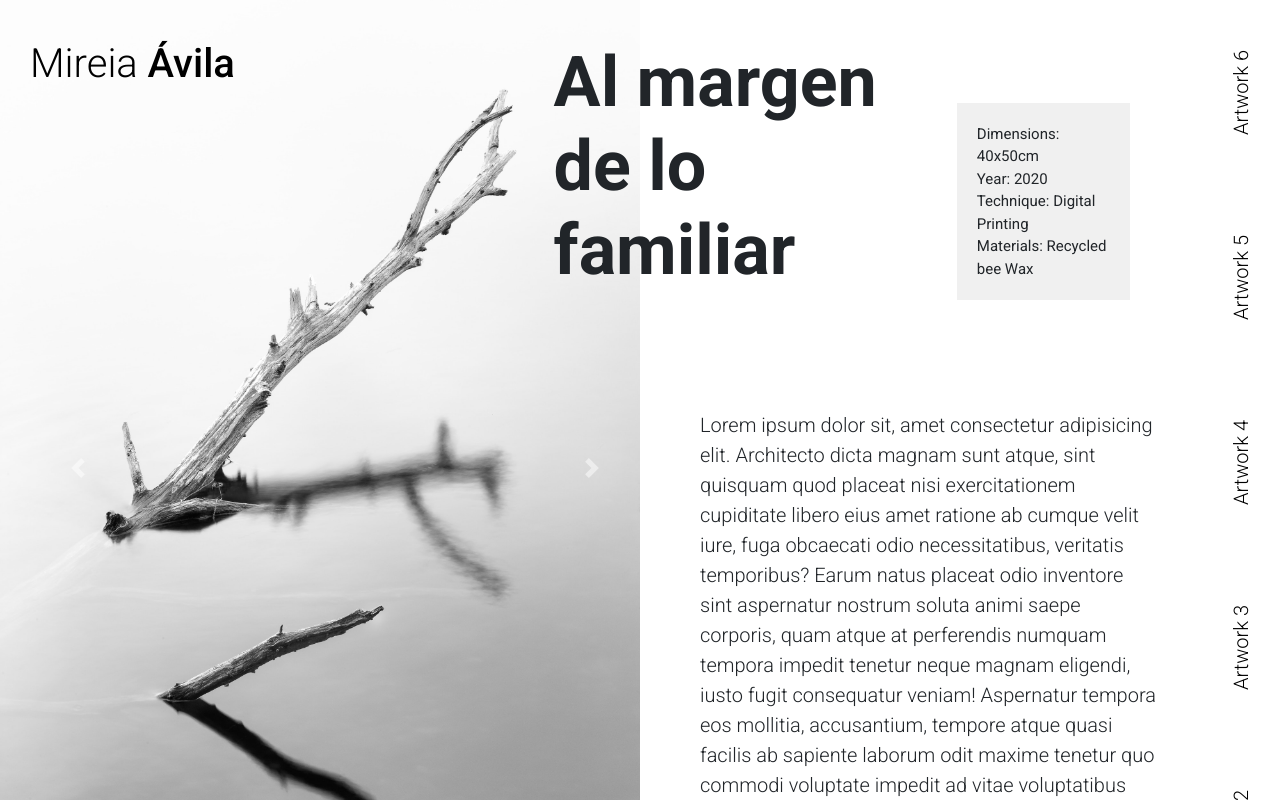
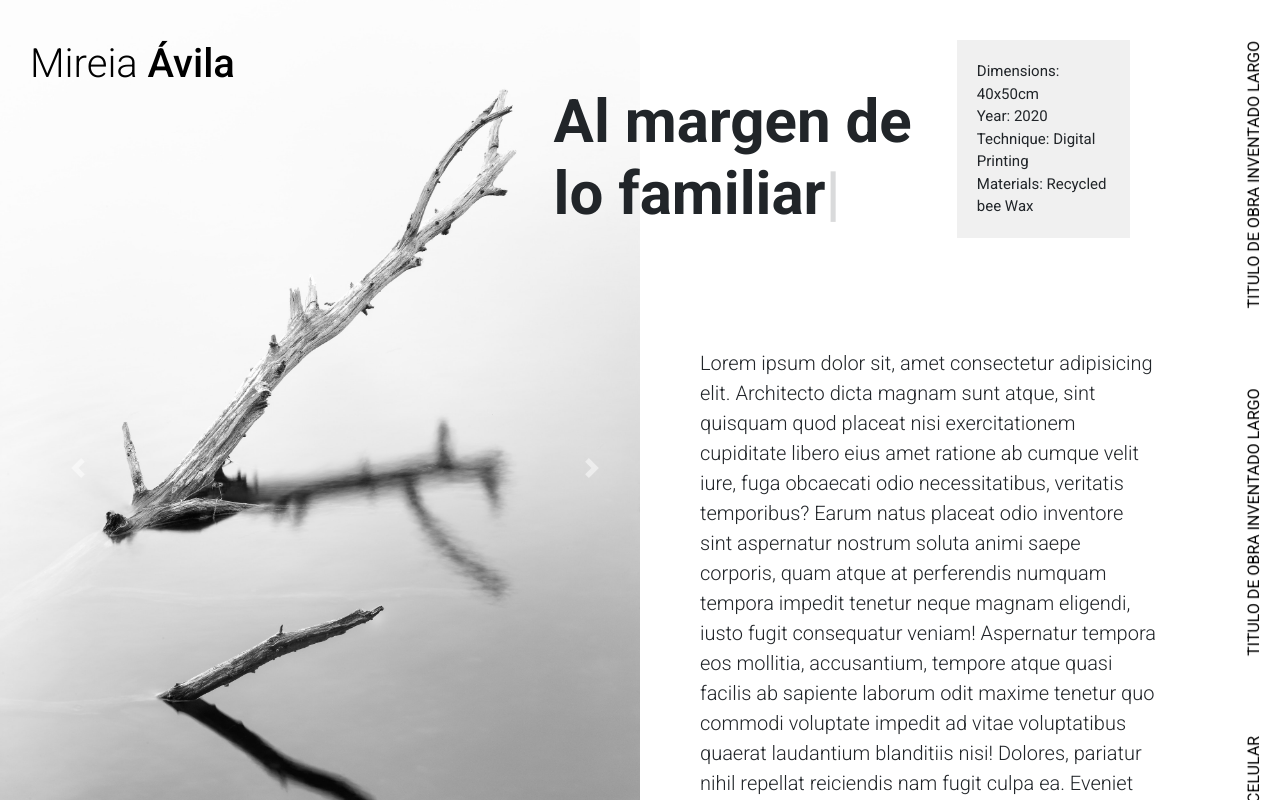
Before and after one commit to LluisPitarch/art-portfolio, a React (Create React App) app: page /artwork-info/1 in a window 1280 px wide. Shown: the top 802 px of the page. Built offline with nearby package versions, Linux system fonts and the light colour scheme.

Commit message:
upload the project

```diff
--- a/package.json
+++ b/package.json
@@ -21,7 +21,8 @@
     "start": "react-scripts start",
     "build": "react-scripts build",
     "test": "react-scripts test",
-    "eject": "react-scripts eject"
+    "eject": "react-scripts eject",
+    "stop": "node server.stop.js"
   },
   "eslintConfig": {
     "extends": "react-app"
--- a/public/index.html
+++ b/public/index.html
@@ -1,5 +1,5 @@
 <!DOCTYPE html>
-<html lang="en">
+<html lang="es">
   <head>
     <meta charset="utf-8" />
     <link rel="icon" href="%PUBLIC_URL%/favicon.png" />
--- /dev/null
+++ b/src/components/ArtworkNav.js
@@ -0,0 +1,32 @@
+import React from 'react';
+
+import './styles/artworknav.css'
+
+class ArtworkNav extends React.Component {
+
+    render() {
+        const navArtworks = this.props.projects
+
+        return (
+
+        <ul className="nav-artwork-ul">
+            <div className="rotated-nav">
+
+                <div className="scrolling-div-nav">
+                    {navArtworks.map((navArtworks) => {
+                        return(
+                            <a onClick={this.props.update} href={`/artwork-info/${navArtworks.id}`}>
+
+                                    {navArtworks.title}
+                            </a>
+                        )
+                    })}
+                </div>
+
+            </div>
+        </ul>
+        )
+    };
+}
+
+export default ArtworkNav;
--- a/src/components/Header.js
+++ b/src/components/Header.js
@@ -7,7 +7,7 @@ import './styles/header.css'
 function Header() {
     return (
         <div className="logo">
-            <Link to="/">
+            <Link className="logo-nav" to="/">
                 <h1><span className="light-logo"> Mireia </span>  Ávila</h1>
             </Link>
         </div>
--- /dev/null
+++ b/src/components/Loading.js
@@ -0,0 +1,16 @@
+import React from 'react';
+
+import Loader from '../img/loader.gif'
+import './styles/loading.css'
+
+function Loading() {
+
+        return (
+            <div className="center-container">
+                <img src={Loader} alt="loading content"/>
+            </div>
+         );
+
+}
+
+export default Loading;
--- /dev/null
+++ b/src/components/styles/artworknav.css
@@ -0,0 +1,44 @@
+.nav-artwork-ul{
+    height: 100vh;
+    flex-flow: column wrap;
+    display: flex;
+    justify-content:flex-end;
+    overflow: auto;
+    overflow-x: scroll;
+}
+
+
+.rotated-nav{
+    width: 3000px;
+    transform-origin: left bottom;
+    transform: rotate(-90deg);
+    margin-left: 50px;
+}
+
+
+
+.nav-artwork-ul a{
+    text-decoration: none;
+    color: black !important;
+    margin: 0px 40px;
+    text-transform: uppercase;
+}
+
+.nav-artwork-ul a:hover{
+text-decoration: none !important;
+color: black;
+
+}
+
+.scrolling-div-nav{
+    animation: move 25s infinite alternate-reverse;
+}
+
+@keyframes move{
+    form{
+        transform: translateX(0px);
+    }
+    to{
+        transform: translateX(-1100px);
+    }
+}
--- a/src/components/styles/header.css
+++ b/src/components/styles/header.css
@@ -1,5 +1,5 @@
 
-a{
+.logo-nav{
     text-decoration: none;
     color: black !important;
     display: inline-block;
@@ -10,7 +10,7 @@ a{
     font-weight: 100;
 }
 
-a:hover{
+.logo-nav:hover{
     text-decoration: none !important;
     color: black;
 
--- /dev/null
+++ b/src/components/styles/loading.css
@@ -0,0 +1,9 @@
+.center-container{
+    display: flex;
+    flex-direction: row;
+    flex-wrap: wrap;
+    justify-content: center;
+    align-items: center;
+    height: 100vh;
+
+}
--- a/src/data/data.js
+++ b/src/data/data.js
@@ -99,7 +99,7 @@ const data = {
 
         },
         {
-            id: 7,
+            id: 8,
             title: "Titulo de obra inventado largo 8",
             shortDescription: 'Lorem ipsum dolor sit, amet consectetur adipisicing elit. Architecto dicta magnam sunt atque, sint quisquam quod placeat nisi exercitationem cupiditate libero eius amet ratione ab cumque velit iure, fuga obcaecati odio necessitatibus, veritatis temporibus? Earum natus placeat odio inventore sint aspernatur nostrum soluta animi saepe corporis, quam atque at perferendis numquam tempora impedit tenetur neque magnam eligendi, iusto fugit consequatur veniam! Aspernatur tempora eos mollitia, accusantium, tempore atque quasi facilis ab sapiente laborum odit maxime tenetur quo commodi voluptate impedit ad vitae voluptatibus quaerat laudantium blanditiis nisi! Dolores, pariatur nihil repellat reiciendis nam fugit culpa ea. Eveniet repellat culpa sequi obcaecati. Cumque recusandae corporis saepe.',
             longDescription: 'Lorem ipsum dolor sit amet consectetur adipisicing elit. Animi quos sed impedit provident aut amet, repellendus voluptatem nihil consectetur et atque velit odit quae obcaecati eum voluptate nam. Ducimus quo nemo, minus corrupti ab tempore, rerum numquam officiis placeat impedit similique dignissimos possimus quae voluptatibus cupiditate inventore deleniti quod iure. Possimus eaque esse illum quidem aliquam, sed perspiciatis repellendus consequatur quam placeat',
--- a/src/pages/ArtworkLayout.js
+++ b/src/pages/ArtworkLayout.js
@@ -1,24 +1,28 @@
 import React from 'react';
-import {Link } from 'react-router-dom'
 
 import './styles/artworklayout.css'
 import './styles/home.css'
 import Typed from 'react-typed'
 import ArtworkSlider from '../components/ArtworkSlider';
 import Header from '../components/Header'
+import ArtworkNav from '../components/ArtworkNav'
+import Loading from '../components/Loading';
 
 import Data from '../data/data'
 
 class ArtworkLayout extends React.Component {
     state = {
-        loading: 'false',
-        error: 'null',
-        artworks: ''
+        loading: true,
+        error: null,
+        artworks: '',
+        nonActiveArtworks: [],
      }
 
     componentDidMount(){
-        this.chargeArtworkData()
+        this.chargeArtworkData();
+        this.getNonActiveArtworks();
     }
+
 
     chargeArtworkData = async (e) => {
         this.setState( {loading: true, error: null})
@@ -29,7 +33,22 @@ class ArtworkLayout extends React.Component {
                 // Getting data of the artworks that matches with the hash id from the collection
                 )
 
-            this.setState( {loading: false, artworks: artworkData})
+            await this.setState({ artworks: artworkData })
+            this.setState( {loading: false})
+        } catch (error) {
+            this.setState( {loading: false, error: error})
+        }
+    }
+
+    getNonActiveArtworks = async (e) => {
+        this.setState( {loading: true, error: null})
+
+        try {
+            const artworkCollection = await Data.artworks;
+            const id = this.props.match.params.artworksId
+            const nonActiveArtworksList = await artworkCollection.filter( (artworkCollection) => artworkCollection.id !== id)
+
+            this.setState( {loading: false, nonActiveArtworks: nonActiveArtworksList})
 
         } catch (error) {
             this.setState( {loading: false, error: error})
@@ -37,11 +56,16 @@ class ArtworkLayout extends React.Component {
     }
 
 
-    render() {
+  render() {
 
         const title = this.state.artworks.title
+        const navArtworks = this.state.nonActiveArtworks
 
-        return (
+        if(this.state.loading === true){
+            return (<Loading/>)
+        }
+
+            return (
                 <div className="container-artwork">
                     <div className="content-img-artwork">
                         <Header/>
@@ -62,10 +86,7 @@ class ArtworkLayout extends React.Component {
                                         strings={[
                                             `${title}`
                                         ]}
-                                        typeSpeed={60}
-                                        backSpeed={50}
-                                        backDelay={10000}
-                                        loop
+                                        typeSpeed={80}
                                     />
                                     </h2>
                                 </div>
@@ -84,17 +105,8 @@ class ArtworkLayout extends React.Component {
                                 <p>{this.state.artworks.longDescription}</p>
                             </div>
                         </div>
-                        <div className="nav-artwork">
-                            <ul>
-                                <li>
-                                    <Link>Artwork 1</Link>
-                                    <Link>Artwork 2</Link>
-                                    <Link>Artwork 3</Link>
-                                    <Link>Artwork 4</Link>
-                                    <Link>Artwork 5</Link>
-                                    <Link className="last-link-artwork" to="/artwork">Artwork 6</Link>
-                                </li>
-                            </ul>
+                        <div className="nav-artwork-container">
+                            <ArtworkNav projects={navArtworks} update={this.chargeArtworkData}/>
                         </div>
 
                     </div>
--- a/src/pages/NotFound.js
+++ b/src/pages/NotFound.js
@@ -21,7 +21,7 @@ class NotFound extends React.Component {
                         <li>
                             <Link>Contact</Link>
                             <Link>Bio</Link>
-                            <Link className="last-link">Artwork</Link>
+                            <Link className="last-link" to="/artworks-list">Projects</Link>
                         </li>
                     </ul>
                 </div>
--- a/src/pages/styles/artworklayout.css
+++ b/src/pages/styles/artworklayout.css
@@ -27,31 +27,9 @@
     width: 50%;
 }
 
-.nav-artwork{
+.nav-artwork-container{
     width: 10%;
 
-}
-
-.nav-artwork ul{
-    text-align: end;
-    list-style: none;
-    position:fixed;
-    transform-origin: left top;
-    transform:rotate(-90deg) translateX(-100%);
-    width: 100vw;
-}
-
-.nav-artwork a{
-    color: black;
-    font-size: 20px;
-    text-decoration: none;
-    display: inline-block;
-    margin: 10px 50px;
-    font-weight: lighter;
-}
-
-.last-link-artwork{
-    margin-right: 20%
 }
 
 .content-text-artwork{
@@ -78,13 +56,12 @@
 }
 
 
-
 .container-artwork-title{
     width: 70%;
     display: flex;
     align-items: flex-end;
     bottom: 0;
-
+    height: 190px;
 }
 
 .artwork-data-specifications{
@@ -98,7 +75,7 @@
 
 .artwork-title{
 
-    font-size: 70px;
+    font-size: 60px;
     font-weight: 900;
 
 }
```
Also changed, not shown: src/img/loader.gif (added).
